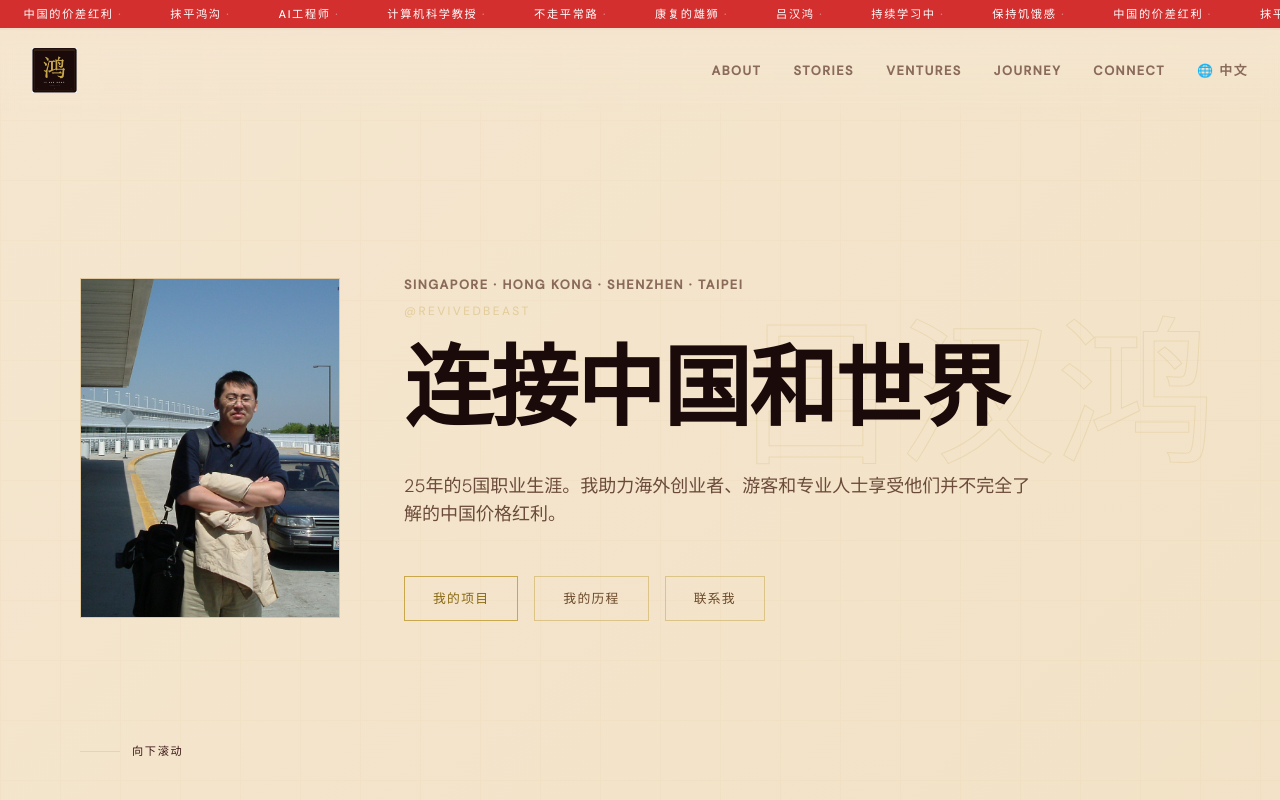
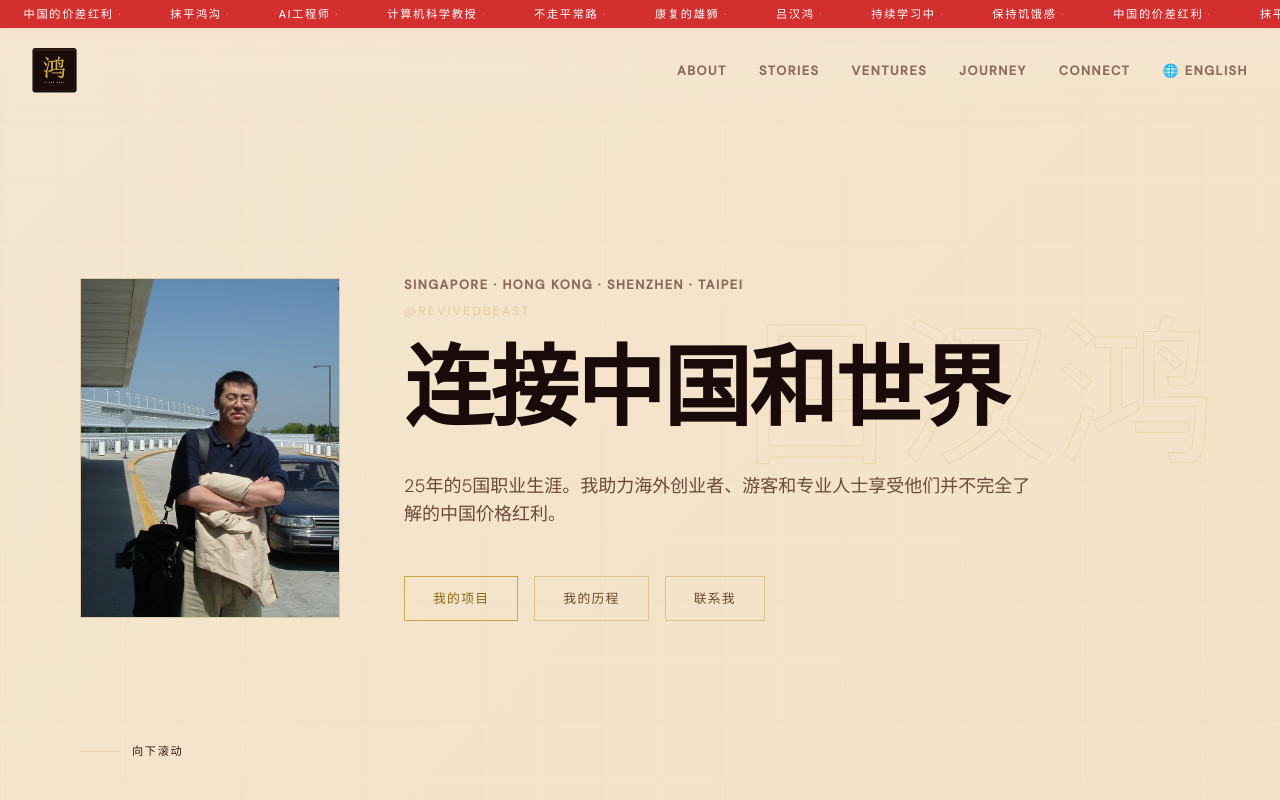
Before and after one commit to HanHong78/luhanhong, a Next.js app: page /cn in a window 1280 px wide. Shown: the top 800 px of the page. Built offline with nearby package versions, Linux system fonts and the light colour scheme.

Commit message:
Fix language toggle in Chinese version (desktop and mobile)

```diff
--- a/src/app/HomeClientCN.tsx
+++ b/src/app/HomeClientCN.tsx
@@ -40,8 +40,8 @@ export default function HomeClientCN() {
     <a href="#ventures" className="nav-link">Ventures</a>
     <a href="#timeline" className="nav-link">Journey</a>
     <a href="#connect" className="nav-link">Connect</a>
-    <a href="/cn" className="nav-link flex items-center gap-1" title="中文版本">
-      🌐 中文
+    <a href="/" className="nav-link flex items-center gap-1" title="English Version">
+     🌐 English
     </a>
   </div>
 
@@ -60,9 +60,9 @@ export default function HomeClientCN() {
   <a href="#ventures" className="nav-link" onClick={() => document.getElementById('mobile-menu')?.classList.add('hidden')}>Ventures</a>
   <a href="#timeline" className="nav-link" onClick={() => document.getElementById('mobile-menu')?.classList.add('hidden')}>Journey</a>
   <a href="#connect" className="nav-link" onClick={() => document.getElementById('mobile-menu')?.classList.add('hidden')}>Connect</a>
-  <a href="/cn" className="nav-link flex items-center gap-1" title="中文版本" onClick={() => document.getElementById('mobile-menu')?.classList.add('hidden')}>
-    🌐 中文
-  </a>
+<a href="/" className="nav-link flex items-center gap-1" title="English Version" onClick={() => document.getElementById('mobile-menu')?.classList.add('hidden')}>
+  🌐 English
+</a>
 </div>
 
       {/* Hero */}
```
